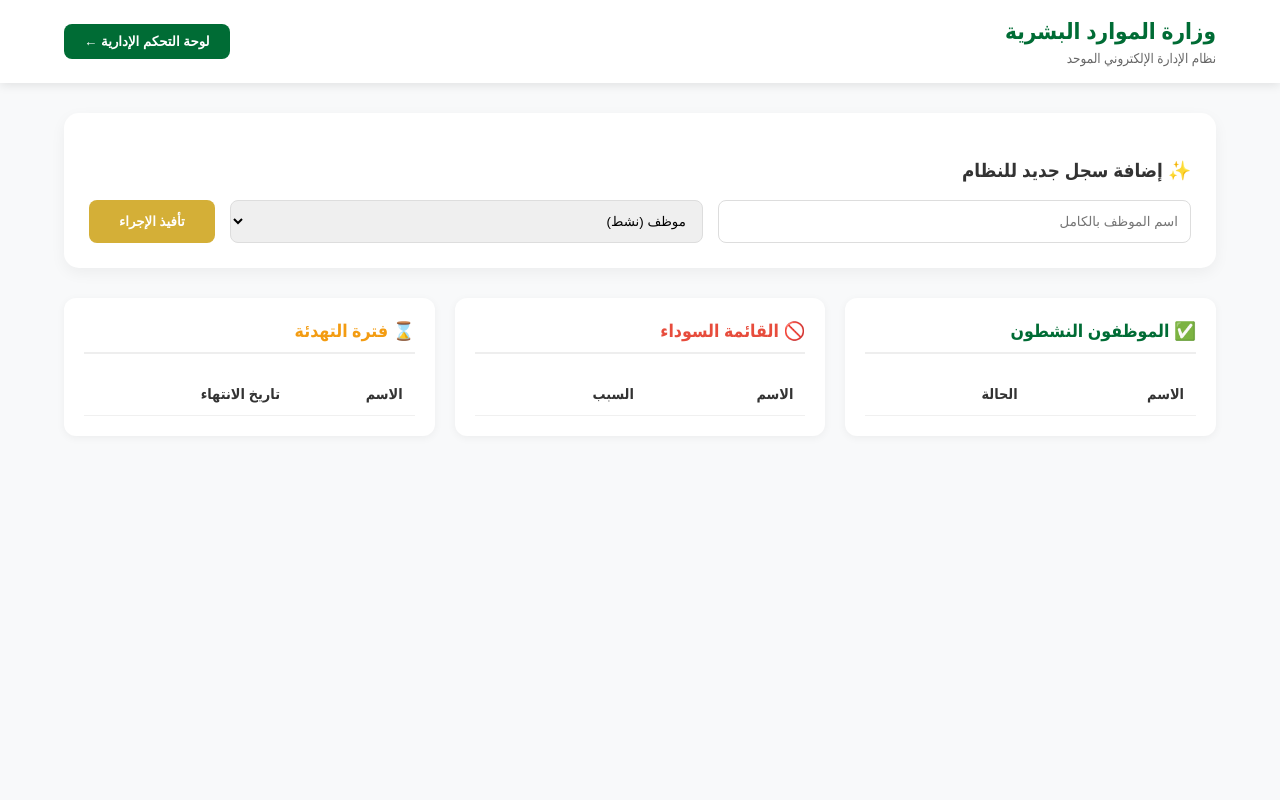
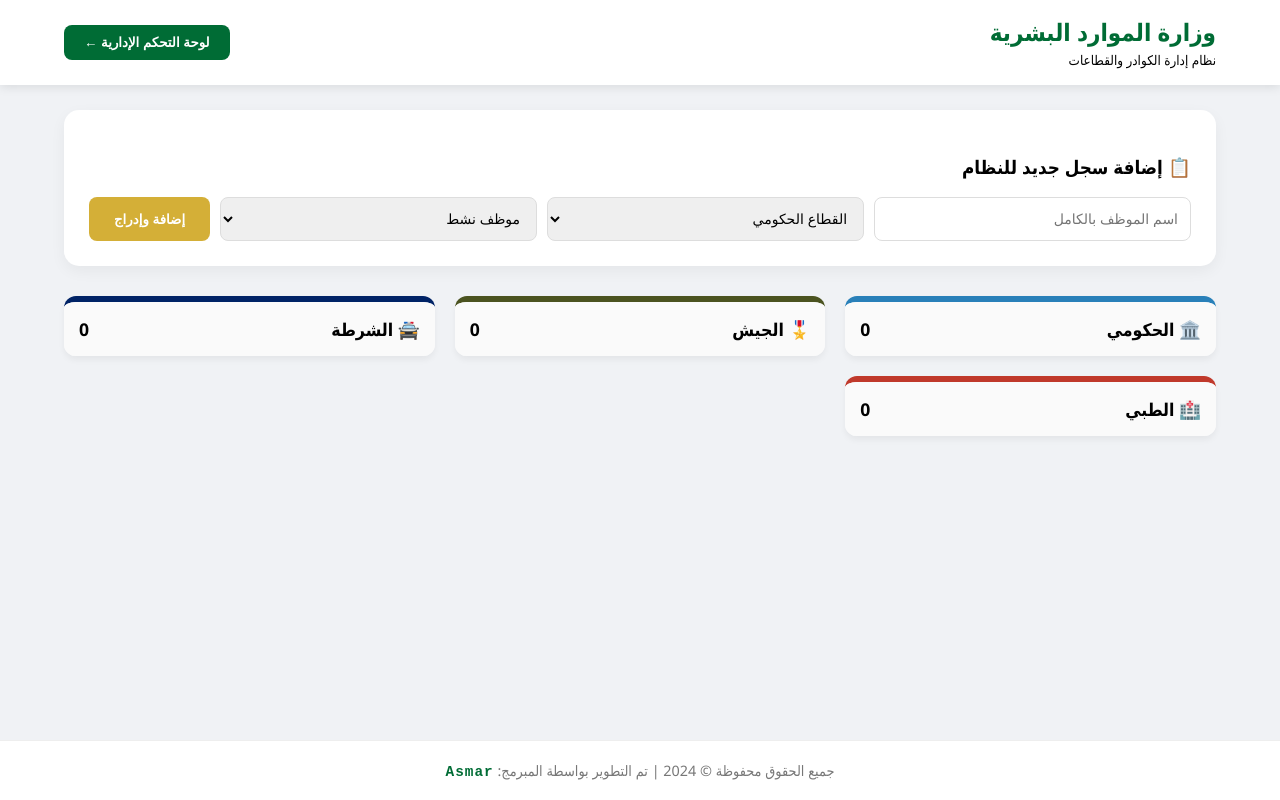
Before and after one commit to ragnr448-droid/-One-Lion, a plain HTML site: page index.html in a window 1280 px wide. Drawn offline with Linux system fonts and the light colour scheme.

Commit message:
Update title and styles in index.html

```diff
--- a/index.html
+++ b/index.html
@@ -3,262 +3,182 @@
 <head>
     <meta charset="UTF-8">
     <meta name="viewport" content="width=device-width, initial-scale=1.0">
-    <title>بوابة الموارد البشرية المطورة</title>
+    <title>بوابة وزارة الموارد البشرية - النظام الشامل</title>
     <style>
         :root {
-            --primary: #006C35; /* أخضر الوزارة */
-            --accent: #D4AF37;  /* ذهبي خفيف */
+            --primary: #006C35;
+            --army: #4b5320;
+            --police: #002366;
+            --medical: #c0392b;
+            --gov: #2980b9;
             --danger: #e74c3c;
             --warning: #f39c12;
-            --bg: #f8f9fa;
-            --white: #ffffff;
+            --bg: #f0f2f5;
         }
 
-        body {
-            font-family: 'Segoe UI', Tahoma, sans-serif;
-            background-color: var(--bg);
-            margin: 0;
-            padding: 0;
-            color: #333;
+        body { font-family: 'Segoe UI', Tahoma, sans-serif; background-color: var(--bg); margin: 0; padding: 0; display: flex; flex-direction: column; min-height: 100vh; }
+
+        header {
+            background: white; padding: 15px 5%; display: flex; justify-content: space-between;
+            align-items: center; box-shadow: 0 2px 10px rgba(0,0,0,0.1); position: sticky; top: 0; z-index: 1000;
         }
 
-        /* الهيدر */
-        header {
-            background: var(--white);
-            padding: 15px 5%;
-            display: flex;
-            justify-content: space-between;
-            align-items: center;
-            box-shadow: 0 2px 10px rgba(0,0,0,0.1);
-            position: sticky;
-            top: 0;
-            z-index: 1000;
+        .btn-nav { background: var(--primary); color: white; border: none; padding: 10px 20px; border-radius: 8px; cursor: pointer; font-weight: bold; transition: 0.3s; }
+
+        .page { display: none; padding: 25px 5%; animation: fadeIn 0.4s; flex: 1; }
+        .active-page { display: block; }
+        @keyframes fadeIn { from { opacity: 0; transform: translateY(10px); } to { opacity: 1; transform: translateY(0); } }
+
+        .admin-box { background: white; padding: 25px; border-radius: 15px; margin-bottom: 30px; box-shadow: 0 5px 15px rgba(0,0,0,0.05); }
+        .input-row { display: flex; gap: 10px; flex-wrap: wrap; margin-top: 15px; }
+        input, select { flex: 1; min-width: 150px; padding: 12px; border: 1px solid #ddd; border-radius: 8px; font-size: 14px; outline: none; }
+        .btn-add { background: #D4AF37; color: white; border: none; padding: 10px 25px; border-radius: 8px; cursor: pointer; font-weight: bold; }
+
+        .sectors-grid { display: grid; grid-template-columns: repeat(auto-fit, minmax(300px, 1fr)); gap: 20px; }
+        .sector-card { background: white; border-radius: 12px; overflow: hidden; box-shadow: 0 4px 6px rgba(0,0,0,0.05); border-top: 6px solid #ccc; }
+        .card-gov { border-top-color: var(--gov); }
+        .card-army { border-top-color: var(--army); }
+        .card-police { border-top-color: var(--police); }
+        .card-medical { border-top-color: var(--medical); }
+
+        .sector-card h3 { padding: 15px; margin: 0; font-size: 1.1rem; background: #fafafa; display: flex; justify-content: space-between; align-items: center; }
+        table { width: 100%; border-collapse: collapse; }
+        th, td { text-align: right; padding: 12px; border-bottom: 1px solid #eee; font-size: 0.9rem; }
+
+        .btn-del { color: var(--danger); background: none; border: 1px solid var(--danger); padding: 3px 8px; border-radius: 5px; cursor: pointer; }
+
+        /* لوحة التحكم */
+        .stats-grid { display: grid; grid-template-columns: repeat(auto-fit, minmax(200px, 1fr)); gap: 20px; margin-bottom: 30px; }
+        .stat-item { background: white; padding: 25px; border-radius: 15px; text-align: center; border-bottom: 4px solid var(--primary); }
+
+        /* التوقيع - Signature Section */
+        footer {
+            background: #ffffff;
+            padding: 20px;
+            text-align: center;
+            border-top: 1px solid #eee;
+            margin-top: 50px;
         }
 
-        .logo-area h2 { color: var(--primary); margin: 0; font-size: 1.4rem; }
-        .logo-area small { color: #666; }
-
-        nav button {
-            background: var(--primary);
-            color: white;
-            border: none;
-            padding: 10px 20px;
-            border-radius: 8px;
-            cursor: pointer;
-            font-weight: bold;
-            transition: 0.3s;
+        .signature {
+            font-size: 0.9rem;
+            color: #777;
         }
 
-        nav button:hover { opacity: 0.9; transform: translateY(-2px); }
-
-        /* حاوية الصفحات */
-        .page { display: none; padding: 30px 5%; animation: fadeIn 0.5s; }
-        .active-page { display: block; }
-
-        @keyframes fadeIn { from { opacity: 0; } to { opacity: 1; } }
-
-        /* الكروت والإحصائيات */
-        .stats-grid {
-            display: grid;
-            grid-template-columns: repeat(auto-fit, minmax(200px, 1fr));
-            gap: 20px;
-            margin-bottom: 30px;
+        .signature b {
+            color: var(--primary);
+            letter-spacing: 1px;
+            font-family: 'Courier New', Courier, monospace;
         }
-
-        .stat-card {
-            background: var(--white);
-            padding: 20px;
-            border-radius: 12px;
-            text-align: center;
-            box-shadow: 0 4px 6px rgba(0,0,0,0.03);
-            border-bottom: 4px solid var(--primary);
-        }
-
-        /* فورم الإضافة */
-        .admin-box {
-            background: var(--white);
-            padding: 25px;
-            border-radius: 15px;
-            margin-bottom: 30px;
-            box-shadow: 0 5px 15px rgba(0,0,0,0.05);
-        }
-
-        .input-row {
-            display: flex;
-            gap: 15px;
-            flex-wrap: wrap;
-            margin-top: 15px;
-        }
-
-        input, select {
-            flex: 1;
-            min-width: 200px;
-            padding: 12px;
-            border: 1px solid #ddd;
-            border-radius: 8px;
-        }
-
-        .btn-add {
-            background: var(--accent);
-            color: white;
-            border: none;
-            padding: 10px 30px;
-            border-radius: 8px;
-            cursor: pointer;
-            font-weight: bold;
-        }
-
-        /* الجداول */
-        .tables-container {
-            display: grid;
-            grid-template-columns: repeat(auto-fit, minmax(300px, 1fr));
-            gap: 20px;
-        }
-
-        .table-card {
-            background: var(--white);
-            padding: 20px;
-            border-radius: 12px;
-            box-shadow: 0 2px 8px rgba(0,0,0,0.05);
-        }
-
-        .table-card h3 {
-            margin-top: 0;
-            padding-bottom: 10px;
-            border-bottom: 2px solid #eee;
-            font-size: 1.1rem;
-        }
-
-        table { width: 100%; border-collapse: collapse; margin-top: 10px; }
-        th, td { text-align: right; padding: 12px; border-bottom: 1px solid #f0f0f0; font-size: 0.9rem; }
-
-        .badge { padding: 4px 8px; border-radius: 4px; font-size: 0.8rem; font-weight: bold; }
-        .bg-success { background: #e8f5e9; color: var(--primary); }
-        .bg-danger { background: #ffebee; color: var(--danger); }
-        .bg-warning { background: #fff3e0; color: var(--warning); }
 
     </style>
 </head>
 <body>
 
 <header>
-    <div class="logo-area">
-        <h2>وزارة الموارد البشرية</h2>
-        <small>نظام الإدارة الإلكتروني الموحد</small>
+    <div>
+        <h2 style="color: var(--primary); margin:0;">وزارة الموارد البشرية</h2>
+        <small>نظام إدارة الكوادر والقطاعات</small>
     </div>
-    <nav>
-        <button id="toggleBtn" onclick="togglePage()">لوحة التحكم الإدارية ←</button>
-    </nav>
+    <button class="btn-nav" id="pageToggle" onclick="togglePage()">لوحة التحكم الإدارية ←</button>
 </header>
 
 <div id="mainPage" class="page active-page">
     <div class="admin-box">
-        <h3>✨ إضافة سجل جديد للنظام</h3>
+        <h3>📋 إضافة سجل جديد للنظام</h3>
         <div class="input-row">
             <input type="text" id="nameInp" placeholder="اسم الموظف بالكامل">
+            <select id="sectorInp">
+                <option value="gov">القطاع الحكومي</option>
+                <option value="army">القوات المسلحة (الجيش)</option>
+                <option value="police">وزارة الداخلية (الشرطة)</option>
+                <option value="medical">التحالف الطبي</option>
+            </select>
             <select id="statusInp">
-                <option value="نشط">موظف (نشط)</option>
-                <option value="بلاك">مفصول (بلاك ليست)</option>
-                <option value="تهدئة">استقالة (فترة تهدئة)</option>
+                <option value="نشط">موظف نشط</option>
+                <option value="بلاك">قائمة سوداء (بلاك ليست)</option>
+                <option value="استقالة">استقالة (فترة تهدئة)</option>
             </select>
-            <button class="btn-add" onclick="processData()">تأفيذ الإجراء</button>
+            <button class="btn-add" onclick="addData()">إضافة وإدراج</button>
         </div>
     </div>
 
-    <div class="tables-container">
-        <div class="table-card">
-            <h3 style="color: var(--primary);">✅ الموظفون النشطون</h3>
-            <table id="tableActive">
-                <thead><tr><th>الاسم</th><th>الحالة</th></tr></thead>
-                <tbody></tbody>
-            </table>
-        </div>
-
-        <div class="table-card">
-            <h3 style="color: var(--danger);">🚫 القائمة السوداء</h3>
-            <table id="tableBlack">
-                <thead><tr><th>الاسم</th><th>السبب</th></tr></thead>
-                <tbody></tbody>
-            </table>
-        </div>
-
-        <div class="table-card">
-            <h3 style="color: var(--warning);">⌛ فترة التهدئة</h3>
-            <table id="tableResign">
-                <thead><tr><th>الاسم</th><th>تاريخ الانتهاء</th></tr></thead>
-                <tbody></tbody>
-            </table>
-        </div>
+    <div class="sectors-grid">
+        <div class="sector-card card-gov"><h3>🏛️ الحكومي <span id="c-gov">0</span></h3><table id="t-gov"><tbody></tbody></table></div>
+        <div class="sector-card card-army"><h3>🎖️ الجيش <span id="c-army">0</span></h3><table id="t-army"><tbody></tbody></table></div>
+        <div class="sector-card card-police"><h3>🚔 الشرطة <span id="c-police">0</span></h3><table id="t-police"><tbody></tbody></table></div>
+        <div class="sector-card card-medical"><h3>🏥 الطبي <span id="c-medical">0</span></h3><table id="t-medical"><tbody></tbody></table></div>
     </div>
 </div>
 
 <div id="adminPage" class="page">
     <div class="stats-grid">
-        <div class="stat-card"><h4>إجمالي الموظفين</h4><p id="countAll">0</p></div>
-        <div class="stat-card" style="border-color: var(--danger);"><h4>البلاك ليست</h4><p id="countBlack">0</p></div>
-        <div class="stat-card" style="border-color: var(--warning);"><h4>قيد الاستقالة</h4><p id="countWait">0</p></div>
+        <div class="stat-item"><h4>إجمالي المسجلين</h4><p id="s-total">0</p></div>
+        <div class="stat-item" style="border-color: var(--danger);"><h4>البلاك ليست</h4><p id="s-black">0</p></div>
+        <div class="stat-item" style="border-color: var(--warning);"><h4>في التهدئة</h4><p id="s-wait">0</p></div>
     </div>
-
     <div class="admin-box">
-        <h3>📊 تقارير الأداء العام</h3>
-        <p>مرحباً بك في لوحة الإدارة. يمكنك من هنا متابعة تدفق الموظفين والعمليات الإدارية الصادرة.</p>
-        <button onclick="window.print()" class="btn-add" style="background: var(--primary);">طباعة تقرير النظام</button>
+        <h3>📊 تقارير النظام</h3>
+        <button class="btn-nav" onclick="window.print()" style="background: #333;">طباعة التقرير</button>
     </div>
 </div>
 
+<footer>
+    <div class="signature">
+        جميع الحقوق محفوظة © 2024 | تم التطوير بواسطة المبرمج: <b>Asmar</b>
+    </div>
+</footer>
+
 <script>
-    // عدادات للإحصائيات
-    let counts = { active: 0, black: 0, wait: 0 };
+    let dataCounts = { gov: 0, army: 0, police: 0, medical: 0, total: 0, black: 0, wait: 0 };
 
     function togglePage() {
-        const main = document.getElementById('mainPage');
-        const admin = document.getElementById('adminPage');
-        const btn = document.getElementById('toggleBtn');
+        const isMain = document.getElementById('mainPage').classList.toggle('active-page');
+        document.getElementById('adminPage').classList.toggle('active-page');
+        document.getElementById('pageToggle').innerText = isMain ? "لوحة التحكم الإدارية ←" : "← العودة للإضافة";
+    }
 
-        if (main.classList.contains('active-page')) {
-            main.classList.remove('active-page');
-            admin.classList.add('active-page');
-            btn.innerText = "← العودة لإضافة السجلات";
-        } else {
-            admin.classList.remove('active-page');
-            main.classList.add('active-page');
-            btn.innerText = "لوحة التحكم الإدارية ←";
+    function addData() {
+        const name = document.getElementById('nameInp').value;
+        const sector = document.getElementById('sectorInp').value;
+        const status = document.getElementById('statusInp').value;
+        if(!name) return alert("أدخل الاسم!");
+
+        const table = document.getElementById(`t-${sector}`).tBodies[0];
+        const row = table.insertRow();
+        let sClass = "color: green;";
+        let displayStatus = status;
+
+        if(status === 'بلاك') { sClass = "color: red;"; dataCounts.black++; }
+        else if(status === 'استقالة') {
+            let d = new Date(); d.setDate(d.getDate() + 30);
+            displayStatus = `تهدئة لغاية: ${d.toLocaleDateString('ar-SA')}`;
+            sClass = "color: orange;"; dataCounts.wait++;
+        }
+
+        row.innerHTML = `<td><b>${name}</b><br><small style="${sClass}">${displayStatus}</small></td>
+                         <td style="text-align:left"><button class="btn-del" onclick="deleteEntry(this, '${sector}', '${status}')">إزالة</button></td>`;
+
+        dataCounts[sector]++; dataCounts.total++;
+        updateUI();
+        document.getElementById('nameInp').value = "";
+    }
+
+    function deleteEntry(btn, sector, status) {
+        if(confirm("حذف السجل؟")) {
+            btn.closest('tr').remove();
+            dataCounts[sector]--; dataCounts.total--;
+            if(status === 'بلاك') dataCounts.black--;
+            if(status === 'استقالة') dataCounts.wait--;
+            updateUI();
         }
     }
 
-    function processData() {
-        const name = document.getElementById('nameInp').value;
-        const status = document.getElementById('statusInp').value;
-
-        if (!name) return alert("الرجاء كتابة اسم الموظف");
-
-        if (status === "نشط") {
-            addTableRow('tableActive', name, '<span class="badge bg-success">نشط</span>');
-            counts.active++;
-        } else if (status === "بلاك") {
-            addTableRow('tableBlack', name, '<span class="badge bg-danger">مدرج</span>');
-            counts.black++;
-        } else {
-            let d = new Date();
-            d.setDate(d.getDate() + 30); // فترة تهدئة شهر
-            addTableRow('tableResign', name, `<span class="badge bg-warning">${d.toLocaleDateString('ar-SA')}</span>`);
-            counts.wait++;
-        }
-
-        updateStats();
-        document.getElementById('nameInp').value = ""; // تفريغ الخانة
-    }
-
-    function addTableRow(tableId, col1, col2) {
-        const table = document.getElementById(tableId).tBodies[0];
-        const row = table.insertRow();
-        row.innerHTML = `<td>${col1}</td><td>${col2}</td>`;
-    }
-
-    function updateStats() {
-        document.getElementById('countAll').innerText = counts.active;
-        document.getElementById('countBlack').innerText = counts.black;
-        document.getElementById('countWait').innerText = counts.wait;
+    function updateUI() {
+        ['gov', 'army', 'police', 'medical'].forEach(s => document.getElementById(`c-${s}`).innerText = dataCounts[s]);
+        document.getElementById('s-total').innerText = dataCounts.total;
+        document.getElementById('s-black').innerText = dataCounts.black;
+        document.getElementById('s-wait').innerText = dataCounts.wait;
     }
 </script>
 
```
